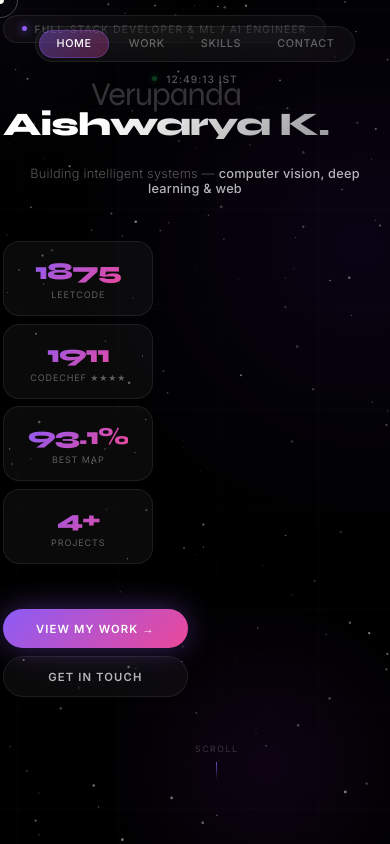
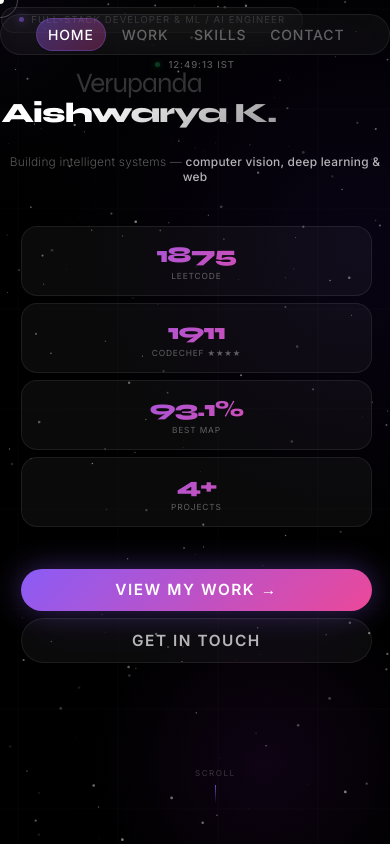
Before and after one commit to aishwaryaV25/portfolio, a website: page public/index.html in a window 390 px wide. Drawn offline with Linux system fonts and the light colour scheme.

Commit message:
Refine mobile UI for perfect fit

```diff
--- a/public/index.html
+++ b/public/index.html
@@ -200,71 +200,113 @@ nav{position:fixed;top:0;left:0;right:0;z-index:300;padding:1.8rem 3rem;display:
 
 @media (max-width: 600px) {
   html, body {
-    font-size: 15px;
-    overflow: auto;
+    font-size: 14px;
+    overflow-x: hidden;
+    overflow-y: auto;
+    width: 100vw;
+    min-height: 100vh;
   }
   nav {
     flex-direction: column;
-    padding: 1rem 0.5rem;
-    gap: 0.7rem;
+    padding: 0.7rem 0.2rem;
+    gap: 0.3rem;
+    width: 100vw;
+    box-sizing: border-box;
   }
   .nav-pills {
     flex-wrap: wrap;
-    gap: 0.2rem;
-    padding: 0.2rem;
+    gap: 0.1rem;
+    padding: 0.1rem;
+    width: 100vw;
+    justify-content: center;
+  }
+  .nav-pill {
+    font-size: 1rem;
+    padding: 0.5rem 0.7rem;
+    min-width: 70px;
+    margin: 0.1rem 0.1rem;
   }
   .panel {
-    padding: 1rem 0.2rem !important;
+    padding: 0.5rem 0.1rem !important;
     min-height: 100vh;
     align-items: flex-start;
     justify-content: flex-start;
+    width: 100vw;
+    box-sizing: border-box;
   }
   .h-name {
-    font-size: 2.2rem !important;
+    font-size: 2rem !important;
     letter-spacing: -1px;
+    word-break: break-word;
+    line-height: 1.1;
   }
   .h-stats {
     flex-direction: column;
     gap: 0.5rem;
+    width: 100vw;
+    align-items: center;
+  }
+  .hst {
+    width: 90vw;
+    margin: 0 auto;
+    font-size: 1.1rem;
   }
   .h-btns {
     flex-direction: column;
     gap: 0.5rem;
+    width: 100vw;
+    align-items: center;
+  }
+  .hbtn {
+    width: 90vw;
+    margin: 0 auto;
+    font-size: 1.1rem;
   }
   .pgrid {
     grid-template-columns: 1fr !important;
+    width: 100vw;
   }
   .ct-wrap {
     grid-template-columns: 1fr !important;
-    gap: 1.2rem !important;
+    gap: 1rem !important;
     padding: 0 !important;
+    width: 100vw;
   }
   .ct-form {
-    padding: 1rem !important;
+    padding: 0.7rem !important;
+    width: 95vw;
+    margin: 0 auto;
   }
   .side-dots, .bbar {
     display: none !important;
   }
   .sk-layout {
     grid-template-columns: 1fr !important;
-    gap: 1.2rem !important;
+    gap: 1rem !important;
+    width: 100vw;
   }
   .glass-card {
-    padding: 1rem !important;
+    padding: 0.7rem !important;
+    width: 95vw;
+    margin: 0 auto;
   }
   .ph-title {
-    font-size: 1.2rem !important;
+    font-size: 1.1rem !important;
   }
   .ph-eyebrow {
     font-size: 0.8rem !important;
   }
   .fg input, .fg textarea {
     font-size: 1rem !important;
-    padding: 0.6rem 0.7rem !important;
+    padding: 0.5rem 0.6rem !important;
   }
   .fbtn {
     font-size: 1rem !important;
-    padding: 0.7rem !important;
+    padding: 0.6rem !important;
+    width: 100%;
+  }
+  .scroll-ind {
+    bottom: 1rem;
   }
 }
 </style>
```
Also changed, not shown: 1 other file.
